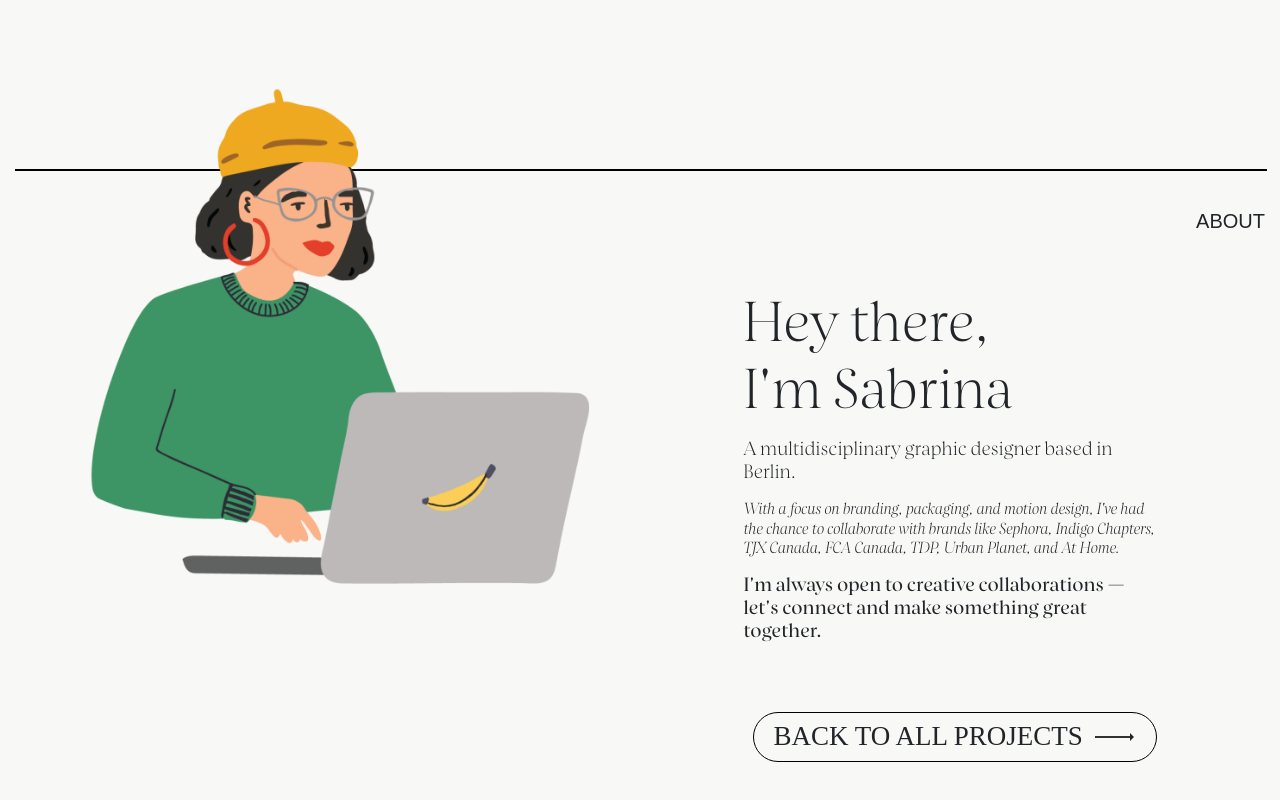
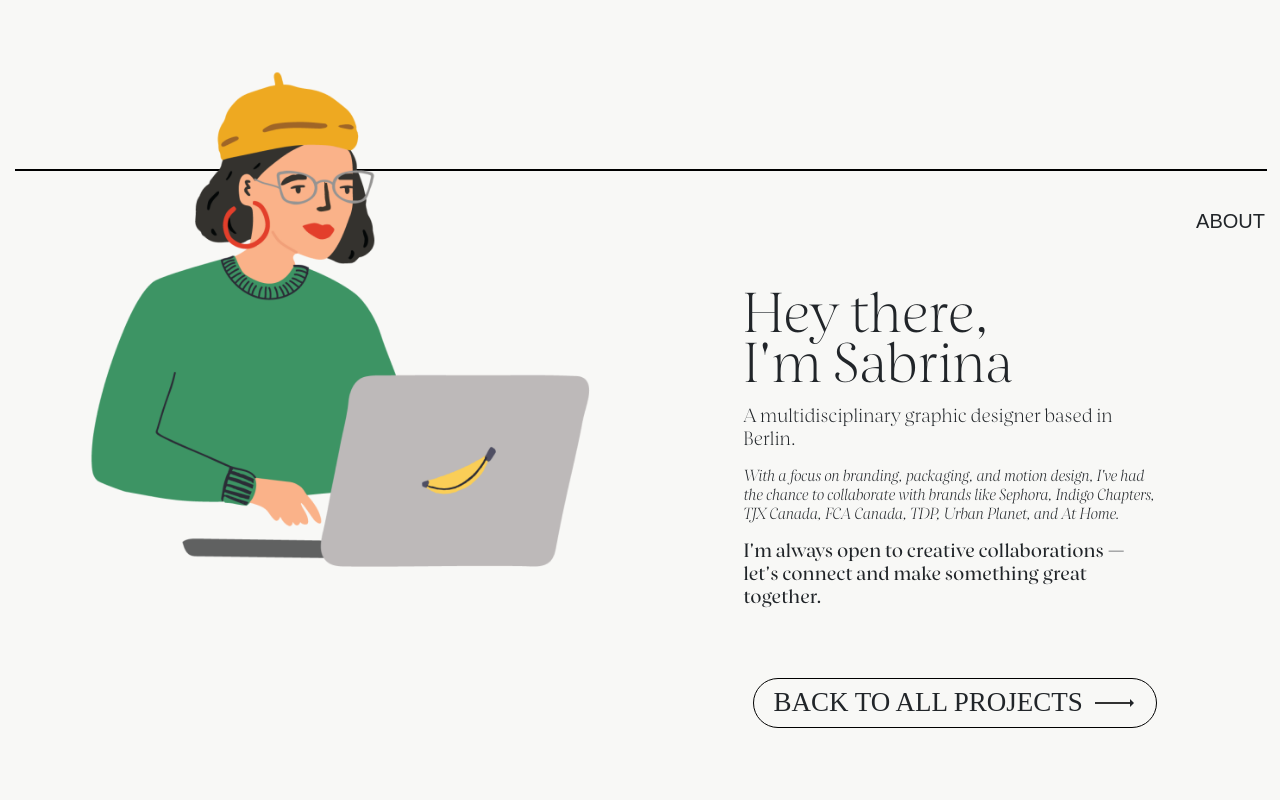
Before and after one commit to iurzaiz/sabrina-llorente-web-v2, a plain HTML site: page pages/about/about.html in a window 1280 px wide. Shown: the part 657-1457 px from the top of the page. Drawn offline with nearby package versions, Linux system fonts and the light colour scheme; a web font is replaced by a local one.

Commit message:
Adjust line height in About page styles for improved readability.

```diff
--- a/pages/about/styles.css
+++ b/pages/about/styles.css
@@ -23,7 +23,7 @@ html {
     text-align: left;
     font-size: 350%;
     font-weight: 500;
-    line-height: 1.2;
+    line-height: 0.9;
 }
 .descripcion1{
     font-family: "SephoraDisplayLight";
```
